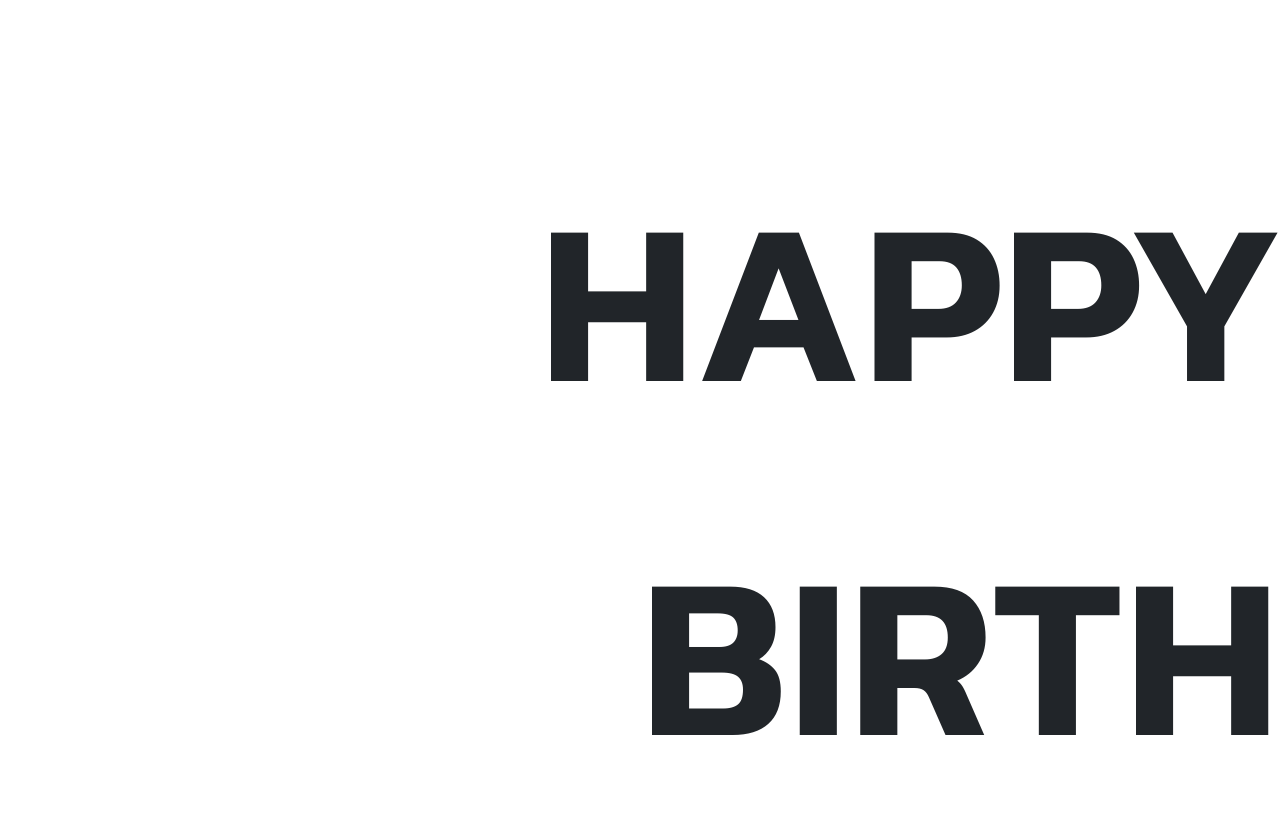
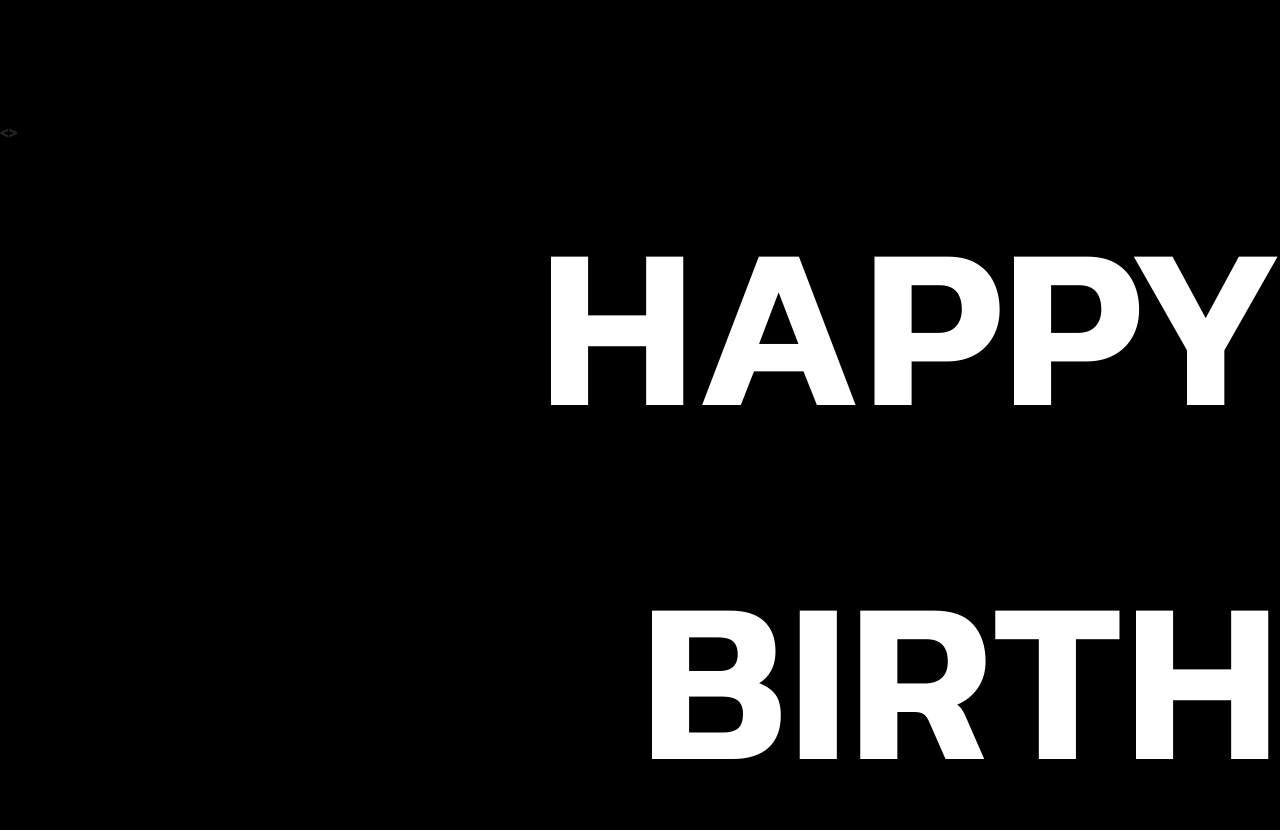
Before and after one commit to Trophoston/scrolltrigger, a plain HTML site: page index.html in a window 1280 px wide. Shown: the part 680-1510 px from the top of the page. Drawn offline with nearby package versions, Linux system fonts and the light colour scheme.

Commit message:
update-color-test

```diff
--- a/index.html
+++ b/index.html
@@ -9,8 +9,11 @@
 </head>
 <body style="padding-bottom: 100vh; padding-top: 100vh;">
 
+    <div>
+        <>
+    </div>
 
-    <div style="overflow-x: hidden;">
+    <div>
         <p class="h text-uppercase my-2 mx-0">Happy</p>
         <p class="b text-uppercase my-2 mx-0">Birth</p>
         <p class="d text-uppercase my-2 mx-0">day</p>
--- a/style.css
+++ b/style.css
@@ -6,9 +6,11 @@
 body,html{
     overflow-x: hidden;
     font-family: kanit;
+    background-color: black;
 }
 
 p{
     text-align: end;
     font-size: 18vw;
+    color: white;
 }
```
